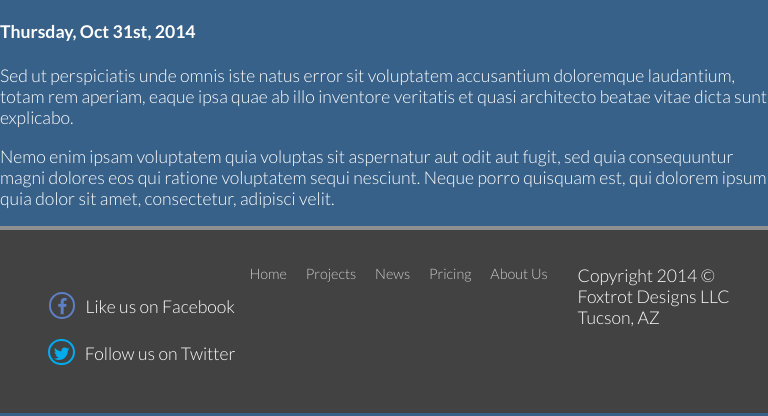
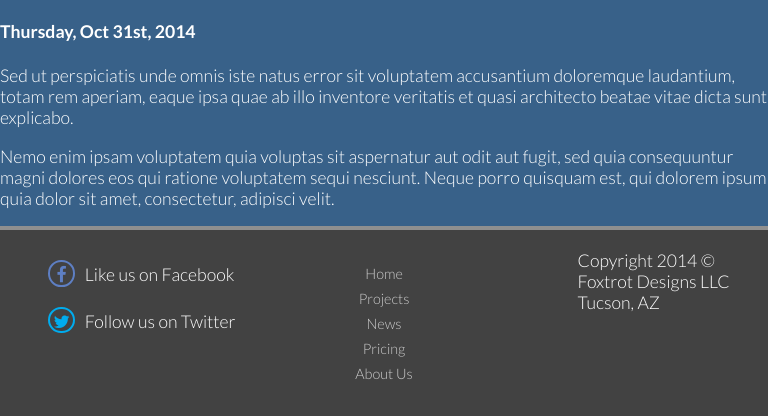
Before and after one commit to andrewbares/Foxtrot-Designs, a PHP site: page /news.php in a window 768 px wide. Shown: the part 1792-2208 px from the top of the page. Run offline with PHP 8.4, Linux system fonts and the light colour scheme; grey boxes labelled with a size stand in for pictures from a placeholder-image service; some libraries are stand-ins or nearby versions; some web fonts are replaced.

Commit message:
Responsive footer somewhat done
Still have some work left

```diff
--- a/css/global.css
+++ b/css/global.css
@@ -101,13 +101,14 @@
 }
 
 footer #social {
-  text-align: center;
   float: left;
 }
 
 footer #social ul {
   list-style: none;
   padding-left: 0;
+  padding: 0;
+  margin: 0;
 }
 
 footer #social ul li a {
@@ -129,7 +130,7 @@
   transition: all 0.2s ease-in;
 }
 
-.social .fa:hover {
+#social .fa:hover {
   background: #fff;
   border: 2px solid #fff;
 }
@@ -149,19 +150,17 @@
   border: 2px solid #00ACEE;
 }
 
-.copyright {
-  float: left;
-}
-
 #bottom-nav ul {
   list-style-type: none;
   font-size: 0.9rem;
   text-align: center;
+  padding: 0;
+  width: 100%;
 }
 
 #bottom-nav ul li {
   display: inline-block;
-  margin-right: 1rem;
+  margin: 0 0.5rem;
 }
 
 #bottom-nav ul li a {
@@ -233,3 +232,39 @@
   }
 
 }
+
+@media screen and (min-width: 601px) and (max-width: 850px) {
+
+  #bottom-nav ul {
+    width: 33%;
+    margin-left: auto;
+    margin-right: auto;
+  }
+
+  #bottom-nav ul li {
+    display: block;
+    margin: 0.5rem 0;
+  }
+}
+
+@media screen and (max-width: 600px) {
+
+  /*#social {
+    float: none;
+    width: 100%;
+  }
+
+  #copyright {
+    float: none !important;
+  }*/
+
+  #bottom-nav {
+    clear: both;
+  }
+}
+
+@media screen and (max-width: 320px) {
+  #bottom-nav {
+    background: red;
+  }
+}
```
Also changed, not shown: footer.php (+6 -1 lines).
